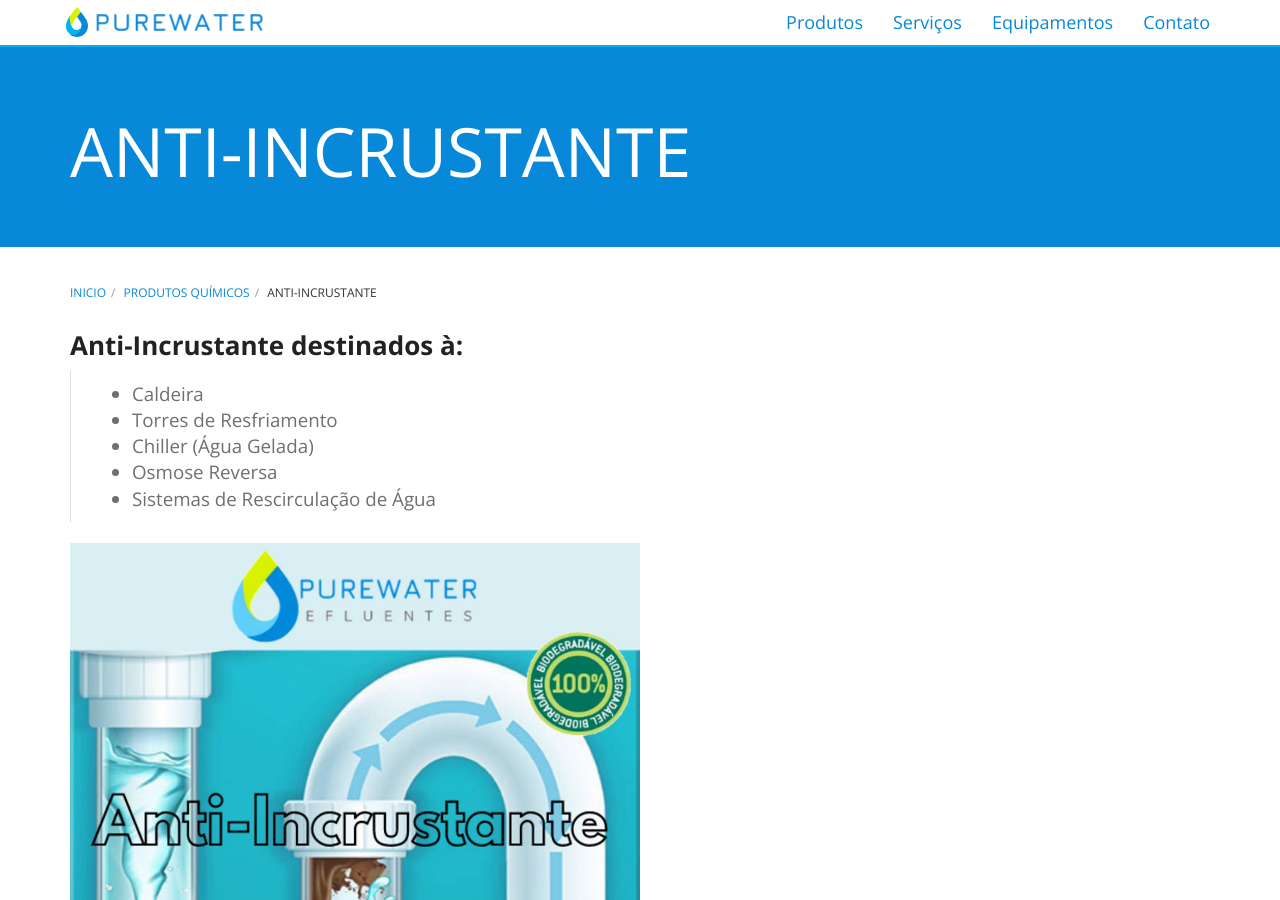
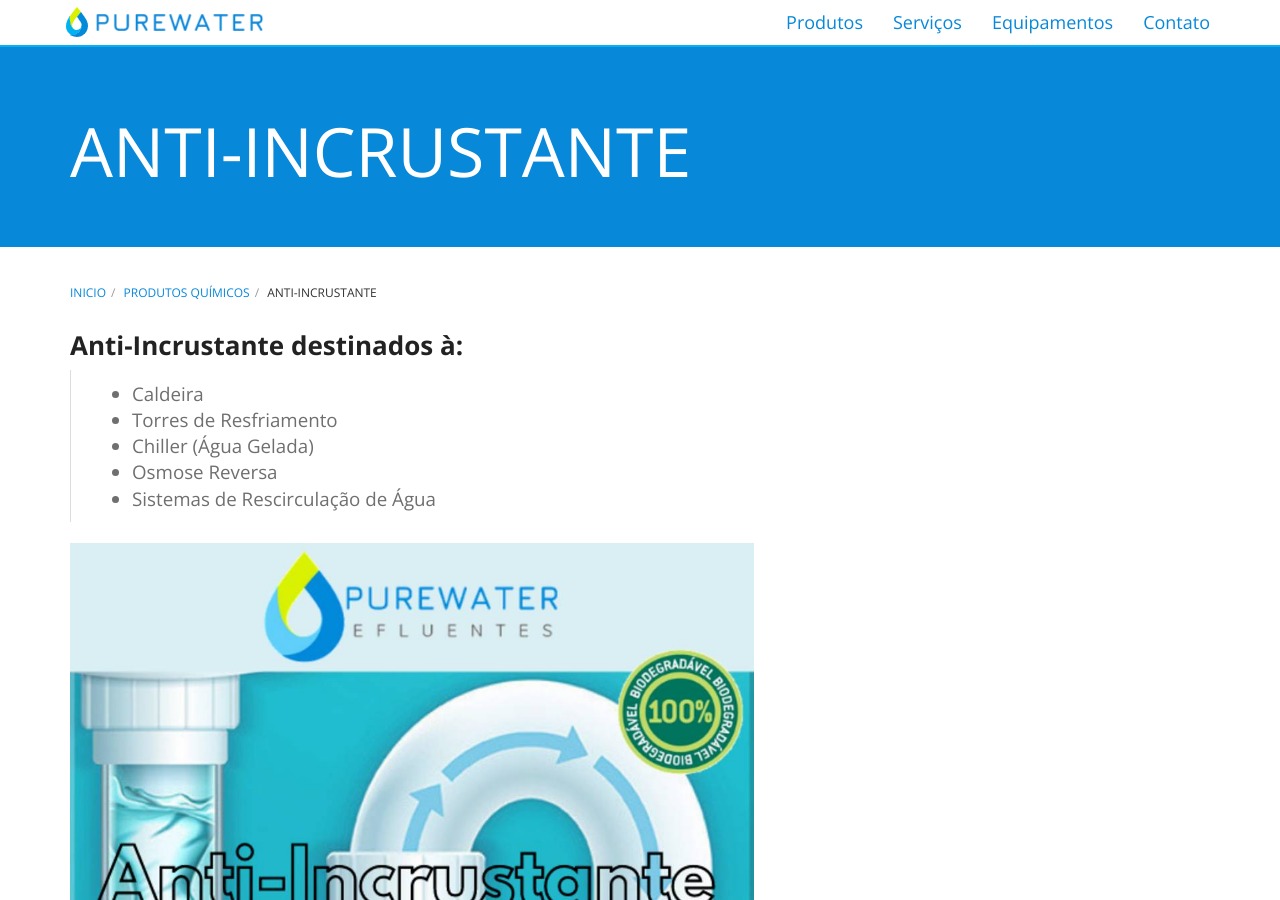
Before and after one commit to purewaterefluentes/purewaterefluentes.github.io, a Jekyll site: the page built from produtos/anti-incrustante.md, in a window 1280 px wide and 900 px high. Built offline with Jekyll 4.4.1, drawn with Linux system fonts in a browser that asks for light colours; nearby versions of some CDN libraries; library files that are not in the unit come from our copies.

Commit message:
Update anti-incrustante.md

```diff
--- a/produtos/anti-incrustante.md
+++ b/produtos/anti-incrustante.md
@@ -14,7 +14,7 @@
 - Sistemas de Rescirculação de Água
 >
 <figure class="figure">
-  <img src="../../website/images/anti_incrustante_agua_caldeira-torre_resfriamento.jpg" class="figure-img img-fluid rounded" alt="Anti-Incrustante para caldeira e torre de resfriamento" style="max-width: 50%;" >
+  <img src="../../website/images/anti_incrustante_agua_caldeira-torre_resfriamento.jpg" class="figure-img img-fluid rounded" alt="Anti-Incrustante para caldeira e torre de resfriamento" style="max-width: 60%;" >
 </figure>
 
 Os produtos **Anti-incrustante ou Dispersante** são compostos químicos ou formulações que possuem a propriedade de prevenir a deposição de sais contidos em água na forma de precipitado em tubos, tanques, ou qualquer superfície. Tipicamente, estes sais são os carbonatos, silicatos e sulfatos de cálcio de água com elevadas concentrações destes sais. Este tipo de água é normalmente chamada de "água dura".
```
